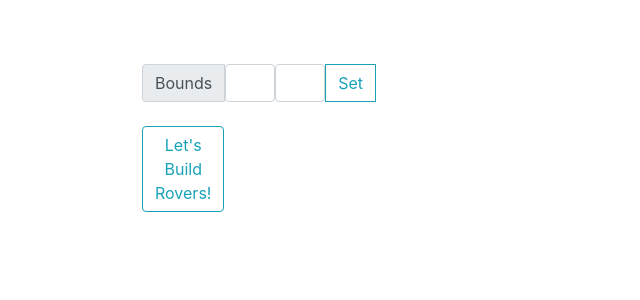
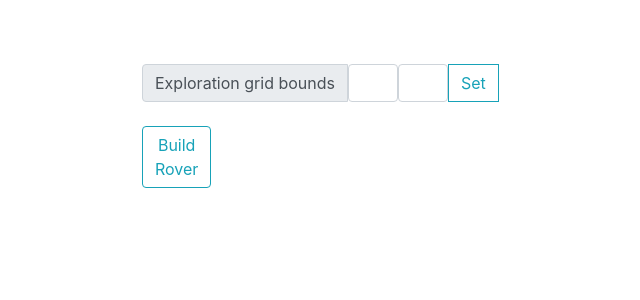
Before and after one commit to MarioR9/MarsRovers, a React (Create React App) app: page / in a window 1280 px wide. Shown: the top 300 px of the page, without its empty margins (114-754 px from the left). Built offline with nearby package versions, Linux system fonts and the light colour scheme.

Commit message:
minor notes

```diff
--- a/src/App.js
+++ b/src/App.js
@@ -146,13 +146,13 @@ export default class App extends React.Component{
         <div>
         <InputGroup className="mb-2">
         <InputGroup.Prepend>
-          <InputGroup.Text id="basic-addon1">Bounds</InputGroup.Text>
+          <InputGroup.Text id="basic-addon1">Exploration grid bounds</InputGroup.Text>
           <FormControl className="input-group"  onChange={(e)=>{this.setState({boundX: e.currentTarget.value})}}/>
           <FormControl className="input-group"  onChange={(e)=>{this.setState({boundY: e.currentTarget.value})}}/>
           <Button variant="outline-info" onClick={this.handleCollectBtn} disabled={this.state.disabled} >Set</Button>
           </InputGroup.Prepend>
           <br></br>
-          <Button onClick={this.handleRovers} disabled={this.state.disabled} variant="outline-info">Let's Build Rovers!</Button>
+          <Button onClick={this.handleRovers} disabled={this.state.disabled} variant="outline-info">Build Rover</Button>
 
         </InputGroup>
         </div>
--- a/src/components/createRovers.js
+++ b/src/components/createRovers.js
@@ -24,11 +24,11 @@ export default class CreateRovers extends React.Component{
             <Form >
             <Form.Row>
                 <Col xs={3}>
-                <InputGroup.Text id="basic-addon1">Rover Coordinates</InputGroup.Text>
+                <InputGroup.Text id="basic-addon1">Rover's Coordinates</InputGroup.Text>
                 <FormControl className="input-group-move"  placeholder="ex: 12N" onChange={this.props.handleRoverLocationX}/>
                 </Col>
                 <Col>
-                <InputGroup.Text>Moves</InputGroup.Text>
+                <InputGroup.Text>Instructions</InputGroup.Text>
                 <FormControl className="input-group-move" placeholder="ex: LMLMLMLMM" onChange={this.props.handleMovementsInput}/>
                 </Col>
                 <Col>
```
Also changed, not shown: SolucionCode.txt (added).
